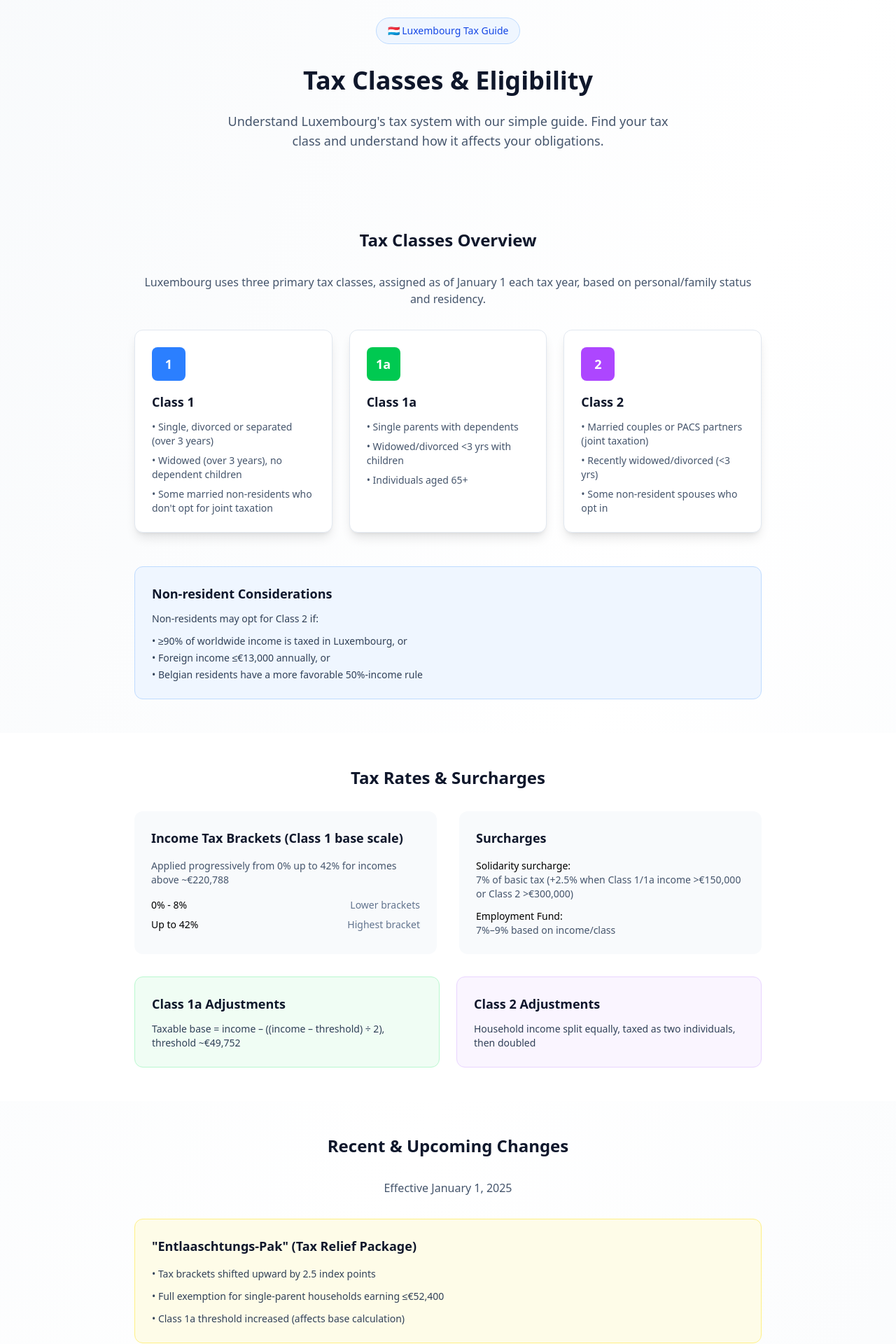
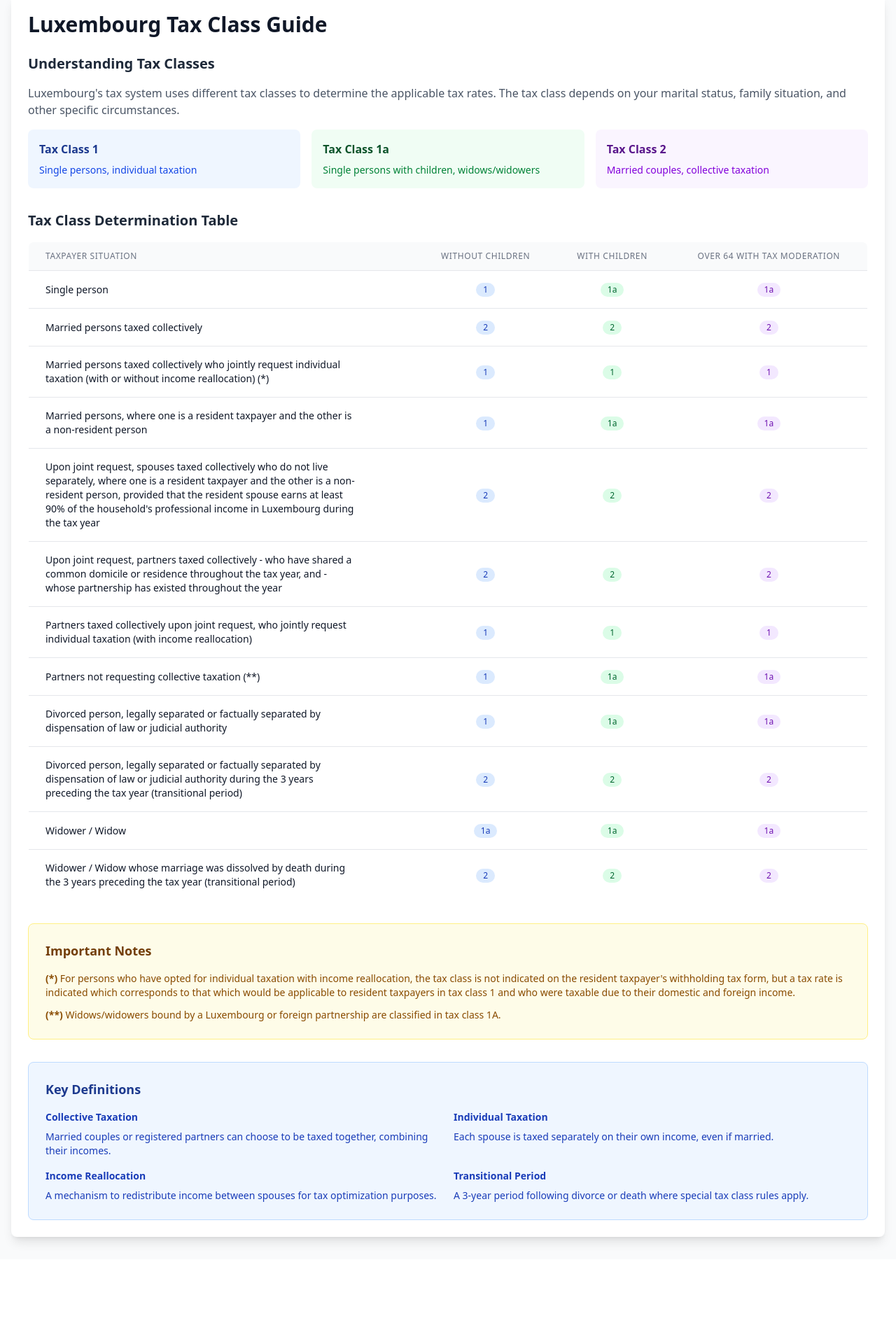
Before and after one commit to salmon-01/IT-Capstone-1, a React (Vite) app: page /letztax/tax-class-guide in a window 1280 px wide. Shown: the part 120-2040 px from the top of the page at 70% size. After the commit the page ends 1919 px from the top, so only its background shows below. Built offline with nearby package versions, Linux system fonts and the light colour scheme.

Commit message:
Create v2 of tax class guide

```diff
--- a/src/pages/LetzTax/TaxClassGuide.tsx
+++ b/src/pages/LetzTax/TaxClassGuide.tsx
@@ -1,279 +1,249 @@
-import Header from '../../components/Header';
+import React from "react";
+import Header from "../../components/Header";
 
-const TaxClassGuide = () => {
+interface TaxClassData {
+  situation: string;
+  withoutChildren: string;
+  withChildren: string;
+  over64WithModeration: string;
+}
+
+const TaxClassGuide: React.FC = () => {
+  const taxClassData: TaxClassData[] = [
+    {
+      situation: "Single person",
+      withoutChildren: "1",
+      withChildren: "1a",
+      over64WithModeration: "1a",
+    },
+    {
+      situation: "Married persons taxed collectively",
+      withoutChildren: "2",
+      withChildren: "2",
+      over64WithModeration: "2",
+    },
+    {
+      situation:
+        "Married persons taxed collectively who jointly request individual taxation (with or without income reallocation) (*)",
+      withoutChildren: "1",
+      withChildren: "1",
+      over64WithModeration: "1",
+    },
+    {
+      situation:
+        "Married persons, where one is a resident taxpayer and the other is a non-resident person",
+      withoutChildren: "1",
+      withChildren: "1a",
+      over64WithModeration: "1a",
+    },
+    {
+      situation:
+        "Upon joint request, spouses taxed collectively who do not live separately, where one is a resident taxpayer and the other is a non-resident person, provided that the resident spouse earns at least 90% of the household's professional income in Luxembourg during the tax year",
+      withoutChildren: "2",
+      withChildren: "2",
+      over64WithModeration: "2",
+    },
+    {
+      situation:
+        "Upon joint request, partners taxed collectively - who have shared a common domicile or residence throughout the tax year, and - whose partnership has existed throughout the year",
+      withoutChildren: "2",
+      withChildren: "2",
+      over64WithModeration: "2",
+    },
+    {
+      situation:
+        "Partners taxed collectively upon joint request, who jointly request individual taxation (with income reallocation)",
+      withoutChildren: "1",
+      withChildren: "1",
+      over64WithModeration: "1",
+    },
+    {
+      situation: "Partners not requesting collective taxation (**)",
+      withoutChildren: "1",
+      withChildren: "1a",
+      over64WithModeration: "1a",
+    },
+    {
+      situation:
+        "Divorced person, legally separated or factually separated by dispensation of law or judicial authority",
+      withoutChildren: "1",
+      withChildren: "1a",
+      over64WithModeration: "1a",
+    },
+    {
+      situation:
+        "Divorced person, legally separated or factually separated by dispensation of law or judicial authority during the 3 years preceding the tax year (transitional period)",
+      withoutChildren: "2",
+      withChildren: "2",
+      over64WithModeration: "2",
+    },
+    {
+      situation: "Widower / Widow",
+      withoutChildren: "1a",
+      withChildren: "1a",
+      over64WithModeration: "1a",
+    },
+    {
+      situation:
+        "Widower / Widow whose marriage was dissolved by death during the 3 years preceding the tax year (transitional period)",
+      withoutChildren: "2",
+      withChildren: "2",
+      over64WithModeration: "2",
+    },
+  ];
+
   return (
-    <div className="min-h-screen bg-gradient-to-br from-slate-50 via-white to-slate-50">
-      {/* Header */}
+    <div className="min-h-screen bg-gray-50">
       <Header />
+      <div className="max-w-7xl mx-auto px-4 py-8">
+        <div className="bg-white rounded-lg shadow-lg p-6">
+          <h1 className="text-3xl font-bold text-gray-900 mb-6">
+            Luxembourg Tax Class Guide
+          </h1>
 
-      {/* Hero Section */}
-      <section className="py-16 px-4 sm:px-6 lg:px-8">
-        <div className="max-w-4xl mx-auto text-center">
-          <div className="inline-flex items-center px-4 py-2 rounded-full bg-blue-50 border border-blue-200 mb-8">
-            <span className="text-blue-700 font-medium text-sm">
-              🇱🇺 Luxembourg Tax Guide
-            </span>
-          </div>
-          <h1 className="text-3xl md:text-4xl font-bold text-slate-900 mb-6">
-            Tax Classes & Eligibility
-          </h1>
-          <p className="text-lg text-slate-600 max-w-2xl mx-auto">
-            Understand Luxembourg's tax system with our simple guide.
-            Find your tax class and understand how it affects your obligations.
-          </p>
-        </div>
-      </section>
+          <div className="mb-8">
+            <h2 className="text-xl font-semibold text-gray-800 mb-4">
+              Understanding Tax Classes
+            </h2>
+            <p className="text-gray-600 mb-4">
+              Luxembourg's tax system uses different tax classes to determine
+              the applicable tax rates. The tax class depends on your marital
+              status, family situation, and other specific circumstances.
+            </p>
 
-      {/* Tax Classes Section */}
-      <section className="py-12 px-4 sm:px-6 lg:px-8">
-        <div className="max-w-4xl mx-auto">
-          <h2 className="text-2xl font-bold text-slate-900 mb-8 text-center">
-            Tax Classes Overview
-          </h2>
-          <p className="text-slate-600 mb-8 text-center">
-            Luxembourg uses three primary tax classes, assigned as of January 1 each tax year,
-            based on personal/family status and residency.
-          </p>
-
-          <div className="grid md:grid-cols-3 gap-6 mb-12">
-            {/* Class 1 */}
-            <div className="bg-white rounded-xl p-6 shadow-lg border border-slate-200">
-              <div className="w-12 h-12 bg-blue-500 rounded-lg flex items-center justify-center mb-4">
-                <span className="text-white font-bold text-lg">1</span>
+            <div className="grid grid-cols-1 md:grid-cols-3 gap-4 mb-6">
+              <div className="bg-blue-50 p-4 rounded-lg">
+                <h3 className="font-semibold text-blue-900 mb-2">
+                  Tax Class 1
+                </h3>
+                <p className="text-sm text-blue-700">
+                  Single persons, individual taxation
+                </p>
               </div>
-              <h3 className="text-lg font-semibold text-slate-900 mb-3">Class 1</h3>
-              <ul className="text-sm text-slate-600 space-y-2">
-                <li>• Single, divorced or separated (over 3 years)</li>
-                <li>• Widowed (over 3 years), no dependent children</li>
-                <li>• Some married non-residents who don't opt for joint taxation</li>
-              </ul>
-            </div>
-
-            {/* Class 1a */}
-            <div className="bg-white rounded-xl p-6 shadow-lg border border-slate-200">
-              <div className="w-12 h-12 bg-green-500 rounded-lg flex items-center justify-center mb-4">
-                <span className="text-white font-bold text-lg">1a</span>
+              <div className="bg-green-50 p-4 rounded-lg">
+                <h3 className="font-semibold text-green-900 mb-2">
+                  Tax Class 1a
+                </h3>
+                <p className="text-sm text-green-700">
+                  Single persons with children, widows/widowers
+                </p>
               </div>
-              <h3 className="text-lg font-semibold text-slate-900 mb-3">Class 1a</h3>
-              <ul className="text-sm text-slate-600 space-y-2">
-                <li>• Single parents with dependents</li>
-                <li>• Widowed/divorced &lt;3 yrs with children</li>
-                <li>• Individuals aged 65+</li>
-              </ul>
-            </div>
-
-            {/* Class 2 */}
-            <div className="bg-white rounded-xl p-6 shadow-lg border border-slate-200">
-              <div className="w-12 h-12 bg-purple-500 rounded-lg flex items-center justify-center mb-4">
-                <span className="text-white font-bold text-lg">2</span>
-              </div>
-              <h3 className="text-lg font-semibold text-slate-900 mb-3">Class 2</h3>
-              <ul className="text-sm text-slate-600 space-y-2">
-                <li>• Married couples or PACS partners (joint taxation)</li>
-                <li>• Recently widowed/divorced (&lt;3 yrs)</li>
-                <li>• Some non-resident spouses who opt in</li>
-              </ul>
-            </div>
-          </div>
-
-          {/* Non-resident considerations */}
-          <div className="bg-blue-50 rounded-xl p-6 border border-blue-200">
-            <h4 className="text-lg font-semibold text-slate-900 mb-3">
-              Non-resident Considerations
-            </h4>
-            <p className="text-sm text-slate-700 mb-3">
-              Non-residents may opt for Class 2 if:
-            </p>
-            <ul className="text-sm text-slate-700 space-y-1">
-              <li>• ≥90% of worldwide income is taxed in Luxembourg, or</li>
-              <li>• Foreign income ≤€13,000 annually, or</li>
-              <li>• Belgian residents have a more favorable 50%‑income rule</li>
-            </ul>
-          </div>
-        </div>
-      </section>
-
-      {/* Tax Rates Section */}
-      <section className="py-12 px-4 sm:px-6 lg:px-8 bg-white">
-        <div className="max-w-4xl mx-auto">
-          <h2 className="text-2xl font-bold text-slate-900 mb-8 text-center">
-            Tax Rates & Surcharges
-          </h2>
-
-          <div className="grid md:grid-cols-2 gap-8">
-            {/* Income Tax Brackets */}
-            <div className="bg-slate-50 rounded-xl p-6">
-              <h3 className="text-lg font-semibold text-slate-900 mb-4">
-                Income Tax Brackets (Class 1 base scale)
-              </h3>
-              <p className="text-sm text-slate-600 mb-4">
-                Applied progressively from 0% up to 42% for incomes above ~€220,788
-              </p>
-              <div className="space-y-2 text-sm">
-                <div className="flex justify-between">
-                  <span>0% - 8%</span>
-                  <span className="text-slate-500">Lower brackets</span>
-                </div>
-                <div className="flex justify-between">
-                  <span>Up to 42%</span>
-                  <span className="text-slate-500">Highest bracket</span>
-                </div>
-              </div>
-            </div>
-
-            {/* Surcharges */}
-            <div className="bg-slate-50 rounded-xl p-6">
-              <h3 className="text-lg font-semibold text-slate-900 mb-4">
-                Surcharges
-              </h3>
-              <div className="space-y-3 text-sm">
-                <div>
-                  <span className="font-medium">Solidarity surcharge:</span>
-                  <p className="text-slate-600">7% of basic tax (+2.5% when Class 1/1a income {'>'}€150,000 or Class 2 {'>'}€300,000)</p>
-                </div>
-                <div>
-                  <span className="font-medium">Employment Fund:</span>
-                  <p className="text-slate-600">7%–9% based on income/class</p>
-                </div>
+              <div className="bg-purple-50 p-4 rounded-lg">
+                <h3 className="font-semibold text-purple-900 mb-2">
+                  Tax Class 2
+                </h3>
+                <p className="text-sm text-purple-700">
+                  Married couples, collective taxation
+                </p>
               </div>
             </div>
           </div>
 
-          {/* Class-specific adjustments */}
-          <div className="mt-8 grid md:grid-cols-2 gap-6">
-            <div className="bg-green-50 rounded-xl p-6 border border-green-200">
-              <h4 className="text-lg font-semibold text-slate-900 mb-3">Class 1a Adjustments</h4>
-              <p className="text-sm text-slate-700">
-                Taxable base = income – ((income – threshold) ÷ 2), threshold ~€49,752
+          <div className="overflow-x-auto">
+            <h2 className="text-xl font-semibold text-gray-800 mb-4">
+              Tax Class Determination Table
+            </h2>
+            <table className="min-w-full bg-white border border-gray-200 rounded-lg overflow-hidden">
+              <thead className="bg-gray-50">
+                <tr>
+                  <th className="px-6 py-3 text-left text-xs font-medium text-gray-500 uppercase tracking-wider border-b border-gray-200">
+                    Taxpayer Situation
+                  </th>
+                  <th className="px-6 py-3 text-center text-xs font-medium text-gray-500 uppercase tracking-wider border-b border-gray-200">
+                    Without Children
+                  </th>
+                  <th className="px-6 py-3 text-center text-xs font-medium text-gray-500 uppercase tracking-wider border-b border-gray-200">
+                    With Children
+                  </th>
+                  <th className="px-6 py-3 text-center text-xs font-medium text-gray-500 uppercase tracking-wider border-b border-gray-200">
+                    Over 64 with Tax Moderation
+                  </th>
+                </tr>
+              </thead>
+              <tbody className="bg-white divide-y divide-gray-200">
+                {taxClassData.map((row, index) => (
+                  <tr key={index} className="hover:bg-gray-50">
+                    <td className="px-6 py-4 text-sm text-gray-900 border-b border-gray-200">
+                      <div className="max-w-md">{row.situation}</div>
+                    </td>
+                    <td className="px-6 py-4 text-center text-sm font-medium text-gray-900 border-b border-gray-200">
+                      <span className="inline-flex items-center px-2.5 py-0.5 rounded-full text-xs font-medium bg-blue-100 text-blue-800">
+                        {row.withoutChildren}
+                      </span>
+                    </td>
+                    <td className="px-6 py-4 text-center text-sm font-medium text-gray-900 border-b border-gray-200">
+                      <span className="inline-flex items-center px-2.5 py-0.5 rounded-full text-xs font-medium bg-green-100 text-green-800">
+                        {row.withChildren}
+                      </span>
+                    </td>
+                    <td className="px-6 py-4 text-center text-sm font-medium text-gray-900 border-b border-gray-200">
+                      <span className="inline-flex items-center px-2.5 py-0.5 rounded-full text-xs font-medium bg-purple-100 text-purple-800">
+                        {row.over64WithModeration}
+                      </span>
+                    </td>
+                  </tr>
+                ))}
+              </tbody>
+            </table>
+          </div>
+
+          <div className="mt-8 bg-yellow-50 border border-yellow-200 rounded-lg p-6">
+            <h3 className="text-lg font-semibold text-yellow-900 mb-4">
+              Important Notes
+            </h3>
+            <div className="space-y-3 text-sm text-yellow-800">
+              <p>
+                <strong>(*)</strong> For persons who have opted for individual
+                taxation with income reallocation, the tax class is not
+                indicated on the resident taxpayer's withholding tax form, but a
+                tax rate is indicated which corresponds to that which would be
+                applicable to resident taxpayers in tax class 1 and who were
+                taxable due to their domestic and foreign income.
               </p>
-            </div>
-            <div className="bg-purple-50 rounded-xl p-6 border border-purple-200">
-              <h4 className="text-lg font-semibold text-slate-900 mb-3">Class 2 Adjustments</h4>
-              <p className="text-sm text-slate-700">
-                Household income split equally, taxed as two individuals, then doubled
+              <p>
+                <strong>(**)</strong> Widows/widowers bound by a Luxembourg or
+                foreign partnership are classified in tax class 1A.
               </p>
             </div>
           </div>
-        </div>
-      </section>
 
-      {/* Recent Changes Section */}
-      <section className="py-12 px-4 sm:px-6 lg:px-8">
-        <div className="max-w-4xl mx-auto">
-          <h2 className="text-2xl font-bold text-slate-900 mb-8 text-center">
-            Recent & Upcoming Changes
-          </h2>
-          <p className="text-center text-slate-600 mb-8">
-            Effective January 1, 2025
-          </p>
-
-          <div className="bg-yellow-50 rounded-xl p-6 border border-yellow-200">
-            <h3 className="text-lg font-semibold text-slate-900 mb-4">
-              "Entlaaschtungs-Pak" (Tax Relief Package)
+          <div className="mt-8 bg-blue-50 border border-blue-200 rounded-lg p-6">
+            <h3 className="text-lg font-semibold text-blue-900 mb-4">
+              Key Definitions
             </h3>
-            <ul className="space-y-3 text-sm text-slate-700">
-              <li>• Tax brackets shifted upward by 2.5 index points</li>
-              <li>• Full exemption for single-parent households earning ≤€52,400</li>
-              <li>• Class 1a threshold increased (affects base calculation)</li>
-            </ul>
-          </div>
-
-          <div className="mt-6 bg-blue-50 rounded-xl p-6 border border-blue-200">
-            <h3 className="text-lg font-semibold text-slate-900 mb-3">
-              Future Reform (Around 2028)
-            </h3>
-            <p className="text-sm text-slate-700">
-              Luxembourg plans to overhaul the system to a single individual tax class
-              replacing the current structure.
-            </p>
+            <div className="grid grid-cols-1 md:grid-cols-2 gap-4 text-sm text-blue-800">
+              <div>
+                <h4 className="font-semibold mb-2">Collective Taxation</h4>
+                <p>
+                  Married couples or registered partners can choose to be taxed
+                  together, combining their incomes.
+                </p>
+              </div>
+              <div>
+                <h4 className="font-semibold mb-2">Individual Taxation</h4>
+                <p>
+                  Each spouse is taxed separately on their own income, even if
+                  married.
+                </p>
+              </div>
+              <div>
+                <h4 className="font-semibold mb-2">Income Reallocation</h4>
+                <p>
+                  A mechanism to redistribute income between spouses for tax
+                  optimization purposes.
+                </p>
+              </div>
+              <div>
+                <h4 className="font-semibold mb-2">Transitional Period</h4>
+                <p>
+                  A 3-year period following divorce or death where special tax
+                  class rules apply.
+                </p>
+              </div>
+            </div>
           </div>
         </div>
-      </section>
-
-      {/* Filing & Tools Section */}
-      <section className="py-12 px-4 sm:px-6 lg:px-8 bg-white">
-        <div className="max-w-4xl mx-auto">
-          <h2 className="text-2xl font-bold text-slate-900 mb-8 text-center">
-            Filing & Tools
-          </h2>
-
-          <div className="grid md:grid-cols-2 gap-6">
-            <div className="bg-white rounded-xl p-6 shadow-lg border border-slate-200">
-              <div className="w-12 h-12 bg-blue-500 rounded-lg flex items-center justify-center mb-4">
-                <svg className="w-6 h-6 text-white" fill="none" stroke="currentColor" viewBox="0 0 24 24">
-                  <path strokeLinecap="round" strokeLinejoin="round" strokeWidth={2} d="M9 7h6m0 10v-3m-3 3h.01M9 17h.01M9 14h.01M12 14h.01M15 11h.01M12 11h.01M9 11h.01M7 21h10a2 2 0 002-2V5a2 2 0 00-2-2H7a2 2 0 00-2 2v14a2 2 0 002 2z" />
-                </svg>
-              </div>
-              <h3 className="text-lg font-semibold text-slate-900 mb-3">
-                Official Tax Calculator
-              </h3>
-              <p className="text-sm text-slate-600 mb-4">
-                Available since January 21, 2025 to simulate 2024 vs 2025 impact
-              </p>
-              <button className="bg-blue-600 text-white px-4 py-2 rounded-lg text-sm hover:bg-blue-700 transition-colors">
-                Access Calculator
-              </button>
-            </div>
-
-            <div className="bg-white rounded-xl p-6 shadow-lg border border-slate-200">
-              <div className="w-12 h-12 bg-green-500 rounded-lg flex items-center justify-center mb-4">
-                <svg className="w-6 h-6 text-white" fill="none" stroke="currentColor" viewBox="0 0 24 24">
-                  <path strokeLinecap="round" strokeLinejoin="round" strokeWidth={2} d="M21 12a9 9 0 01-9 9m9-9a9 9 0 00-9-9m9 9H3m9 9v-9m0-9v9" />
-                </svg>
-              </div>
-              <h3 className="text-lg font-semibold text-slate-900 mb-3">
-                Guichet.lu Portal
-              </h3>
-              <p className="text-sm text-slate-600 mb-4">
-                Key public portal for filing forms, guides, and updates
-              </p>
-              <button className="bg-green-600 text-white px-4 py-2 rounded-lg text-sm hover:bg-green-700 transition-colors">
-                Visit Portal
-              </button>
-            </div>
-          </div>
-
-          <div className="mt-8 bg-slate-50 rounded-xl p-6">
-            <h3 className="text-lg font-semibold text-slate-900 mb-4">
-              Expat Guidance
-            </h3>
-            <p className="text-sm text-slate-700 mb-4">
-              Resources like Expatica outline class rules, especially regarding:
-            </p>
-            <ul className="text-sm text-slate-700 space-y-1">
-              <li>• Cross-border workers</li>
-              <li>• Joint vs separate filings</li>
-              <li>• Residency nuances</li>
-              <li>• PACS vs married considerations</li>
-            </ul>
-          </div>
-        </div>
-      </section>
-
-      {/* CTA Section */}
-      <section className="py-16 px-4 sm:px-6 lg:px-8 bg-gradient-to-r from-blue-600 to-indigo-700">
-        <div className="max-w-3xl mx-auto text-center">
-          <h2 className="text-2xl md:text-3xl font-bold text-white mb-6">
-            Need Help Determining Your Tax Class?
-          </h2>
-          <p className="text-lg text-blue-100 mb-8">
-            Use our interactive tool to find your tax class and calculate your obligations.
-          </p>
-          <button className="bg-white text-blue-600 px-8 py-3 rounded-lg font-medium hover:bg-slate-50 transition-all duration-200 focus-visible:outline-none focus-visible:ring-2 focus-visible:ring-white focus-visible:ring-offset-2 focus-visible:ring-offset-blue-600 shadow-lg hover:shadow-xl transform hover:-translate-y-0.5 active:translate-y-0">
-            Calculate My Tax Class
-          </button>
-        </div>
-      </section>
-
-      {/* Footer */}
-      <footer className="bg-slate-900 text-white py-12 px-4 sm:px-6 lg:px-8">
-        <div className="max-w-4xl mx-auto text-center">
-          <p className="text-slate-400 text-sm">
-            This guide is for informational purposes only. For official tax advice,
-            please consult with a qualified tax professional or the Luxembourg Ministry of Finance.
-          </p>
-        </div>
-      </footer>
+      </div>
     </div>
   );
 };
```
